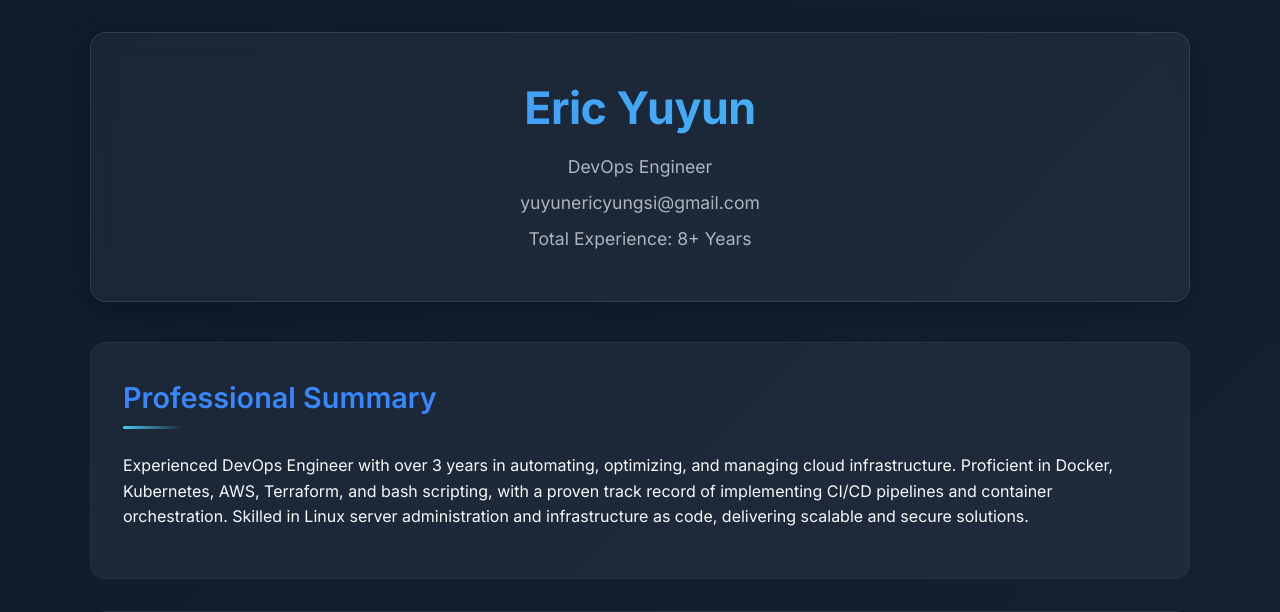
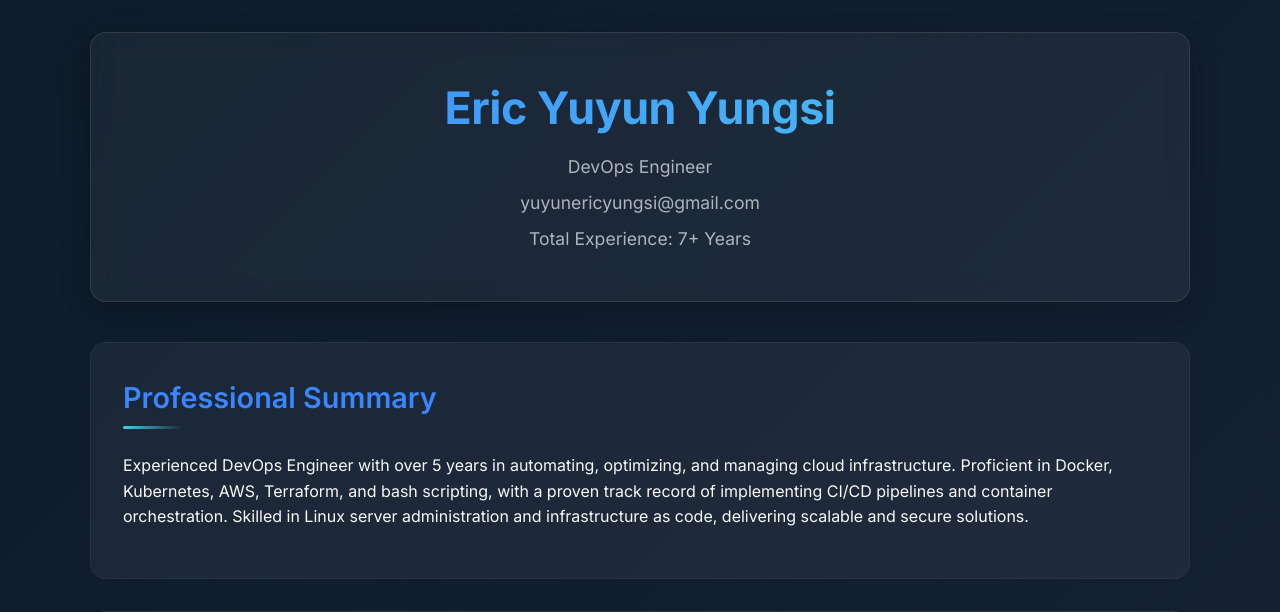
Before and after one commit to Eyungsi/kuberntes-cicd, a Flask app: page / in a window 1280 px wide. Shown: the top 612 px of the page. Run offline with Flask 3, Linux system fonts and the light colour scheme.

Commit message:
new image

```diff
--- a/templates/index.html
+++ b/templates/index.html
@@ -271,15 +271,15 @@
 <body>
     <div class="container">
         <header class="header">
-            <h1>Eric Yuyun</h1>
+            <h1>Eric Yuyun Yungsi</h1>
             <p>DevOps Engineer</p>
             <p>yuyunericyungsi@gmail.com</p>
-            <p>Total Experience: 8+ Years</p>
+            <p>Total Experience: 7+ Years</p>
         </header>
 
         <section class="section summary">
             <h2>Professional Summary</h2>
-            <p>Experienced DevOps Engineer with over 3 years in automating, optimizing, and managing cloud infrastructure. Proficient in Docker, Kubernetes, AWS, Terraform, and bash scripting, with a proven track record of implementing CI/CD pipelines and container orchestration. Skilled in Linux server administration and infrastructure as code, delivering scalable and secure solutions.</p>
+            <p>Experienced DevOps Engineer with over 5 years in automating, optimizing, and managing cloud infrastructure. Proficient in Docker, Kubernetes, AWS, Terraform, and bash scripting, with a proven track record of implementing CI/CD pipelines and container orchestration. Skilled in Linux server administration and infrastructure as code, delivering scalable and secure solutions.</p>
         </section>
 
         <section class="section">
```
